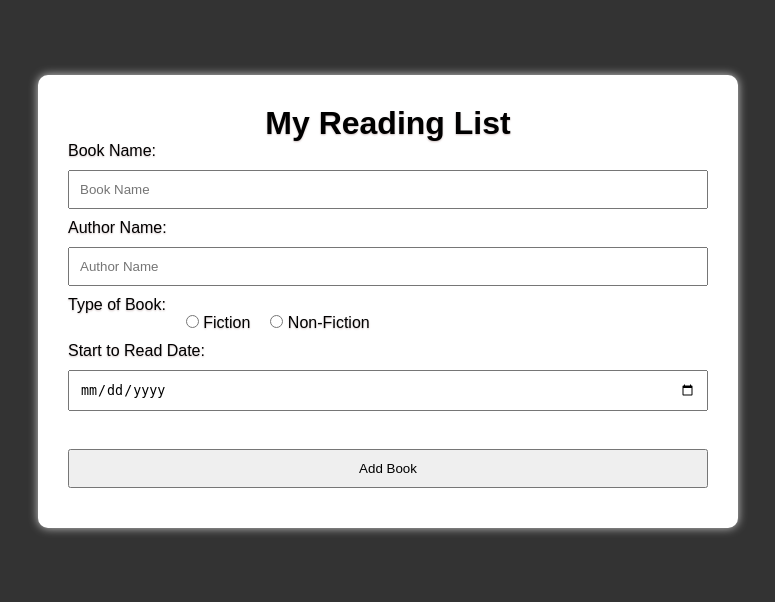
After one commit to Tantalost/minor-CRUD, a PHP site: page /readinglist.php in a window 1280 px wide. The commit adds this page. Shown: the top 602 px of the page, without its empty margins (252-1027 px from the left). Run offline with PHP 8.4, Linux system fonts and the light colour scheme.

Commit message:
implementing task 3

```diff
--- a/index.php
+++ b/index.php
@@ -34,10 +34,10 @@ $totalExpenses = $stmt->fetchColumn() ?: 0;
                         <a class="nav-link" href="todolist.php">To-Do List</a>
                     </li>
                     <li class="nav-item">
-                        <a class="nav-link" href="habittracker.php">Habit Tracker</a>
+                        <a class="nav-link" href="indextask3.php">Habit Tracker</a>
                     </li>
                     <li class="nav-item">
-                        <a class="nav-link" href="reading.php">Reading List</a>
+                        <a class="nav-link" href="readinglist.php">Reading List</a>
                     </li>
                     <li class="nav-item">
                         <a class="nav-link" href="budget.php">Budget Tracker</a>
@@ -69,7 +69,7 @@ $totalExpenses = $stmt->fetchColumn() ?: 0;
             <div class="feature-card">
                 <h3>Reading List</h3>
                 <p>Manage your reading goals. <br>Currently <span style="color: red;"><?php echo $pendingBooks; ?></span> pending tasks.</p>
-                <a href="reading.php" class="btn">View Reading List</a>
+                <a href="readinglist.php" class="btn">View Reading List</a>
             </div>
 
             <div class="feature-card">
--- /dev/null
+++ b/readinglist.css
@@ -0,0 +1,65 @@
+* {
+    padding: 0;
+    margin: 0;
+    box-sizing: border-box;
+}
+body {
+    font-family: Arial, sans-serif;
+    background: #333;
+    text-shadow: 0 1px 2px #d0c2c2;
+    margin: 0;
+    padding: 75px;
+    justify-content: center;
+    flex-direction: column;
+}
+
+.container {
+    max-width: 700px;
+    margin: auto;
+    background: white;
+    padding: 30px;
+    border-radius: 10px;
+    box-shadow: 0 0 10px #ccc;
+}
+
+h1, h2 {
+    text-align: center;
+}
+
+.form input[type="text"],
+.form input[type="date"],
+.form button {
+    display: block;
+    width: 100%;
+    padding: 10px;
+    margin: 10px 0;
+}
+
+.radio-group {
+    display: flex;
+    gap: 20px;
+    margin: 10px 0;
+}
+
+.book-list {
+    list-style: none;
+    padding: 0;
+}
+
+.book-list li {
+    padding: 15px;
+    margin: 10px 0;
+    background: #e9e9e9;
+    border-radius: 5px;
+}
+
+.book-list li.done {
+    text-decoration: line-through;
+    background: #d4edda;
+}
+
+.actions a {
+    margin-right: 10px;
+    text-decoration: none;
+    color: #007bff;
+}
--- /dev/null
+++ b/readinglist.php
@@ -0,0 +1,95 @@
+<?php
+session_start();
+/*John Loyd Climaco
+  Rafsan Unaid
+  Justin james Alviar
+*/
+if (!isset($_SESSION['books'])) {
+    $_SESSION['books'] = [];
+}
+
+if ($_SERVER['REQUEST_METHOD'] === 'POST' && isset($_POST['add'])) {
+    $book = [
+        'name' => $_POST['book_name'],
+        'author' => $_POST['author_name'],
+        'type' => $_POST['type'],
+        'target_date' => $_POST['target_date'],
+        'done' => false,
+    ];
+    $_SESSION['books'][] = $book;
+    header("Location: index.php");
+    exit;
+}
+
+if (isset($_GET['done'])) {
+    $_SESSION['books'][$_GET['done']]['done'] = true;
+    header("Location: index.php");
+    exit;
+}
+
+if (isset($_GET['delete'])) {
+    array_splice($_SESSION['books'], $_GET['delete'], 1);
+    header("Location: index.php");
+    exit;
+}
+
+if ($_SERVER['REQUEST_METHOD'] === 'POST' && isset($_POST['edit'])) {
+    $index = $_POST['index'];
+    $_SESSION['books'][$index] = [
+        'name' => $_POST['book_name'],
+        'author' => $_POST['author_name'],
+        'type' => $_POST['type'],
+        'target_date' => $_POST['target_date'],
+        'done' => false,
+    ];
+    header("Location: index.php");
+    exit;
+}
+?>
+
+<!DOCTYPE html>
+<html lang="en">
+<head>
+    <meta charset="UTF-8">
+    <title>Reading List</title>
+    <link rel="stylesheet" href="readinglist.css">
+</head>
+<body>
+    <div class="container">
+        <h1>My Reading List</h1>
+
+        <form method="post" class="form">
+            <label>Book Name: </label>
+            <input type="text" name="book_name" placeholder="Book Name" required>
+            <label>Author Name:</label>
+            <input type="text" name="author_name" placeholder="Author Name" required>
+            <div class="radio-group">
+                <label>Type of Book:</label>
+                <label><br><input type="radio" name="type" value="Fiction" required> Fiction</label>
+                <label><br><input type="radio" name="type" value="Non-Fiction" required> Non-Fiction</label>
+            </div>
+            <label>Start to Read Date: </label>
+            <br>
+            <input type="date" name="target_date" required>
+            <br>
+            <button type="submit" name="add">Add Book</button>
+        </form>
+
+        <ul class="book-list">
+            <?php foreach ($_SESSION['books'] as $index => $book): ?>
+                <li class="<?= $book['done'] ? 'done' : '' ?>">
+                    <strong><?= htmlspecialchars($book['name']) ?></strong> by <?= htmlspecialchars($book['author']) ?>
+                    (<?= $book['type'] ?>) - Start by <?= $book['target_date'] ?>
+                    <div class="actions">
+                        <?php if (!$book['done']): ?>
+                            <a href="?done=<?= $index ?>">Mark as Done</a>
+                        <?php endif; ?>
+                        <a href="edit.php?index=<?= $index ?>">Edit</a>
+                        <a href="?delete=<?= $index ?>" onclick="return confirm('Are you sure?')">Delete</a>
+                    </div>
+                </li>
+            <?php endforeach; ?>
+        </ul>
+    </div>
+</body>
+</html>
--- a/todolist.php
+++ b/todolist.php
@@ -53,13 +53,13 @@ $tasks = $stmt->fetchAll(PDO::FETCH_ASSOC);
             <div class="navbar-menu">
                 <ul class="navbar-nav">
                     <li class="nav-item">
-                        <a class="nav-link active" href="todo.php">To-Do List</a>
+                        <a class="nav-link active" href="todolist.php">To-Do List</a>
                     </li>
                     <li class="nav-item">
                         <a class="nav-link" href="habits.php">Habit Tracker</a>
                     </li>
                     <li class="nav-item">
-                        <a class="nav-link" href="reading.php">Reading List</a>
+                        <a class="nav-link" href="readinglist.php">Reading List</a>
                     </li>
                     <li class="nav-item">
                         <a class="nav-link" href="budget.php">Budget Tracker</a>
```
Also changed, not shown: edit.php (added, +31 -0 lines).
